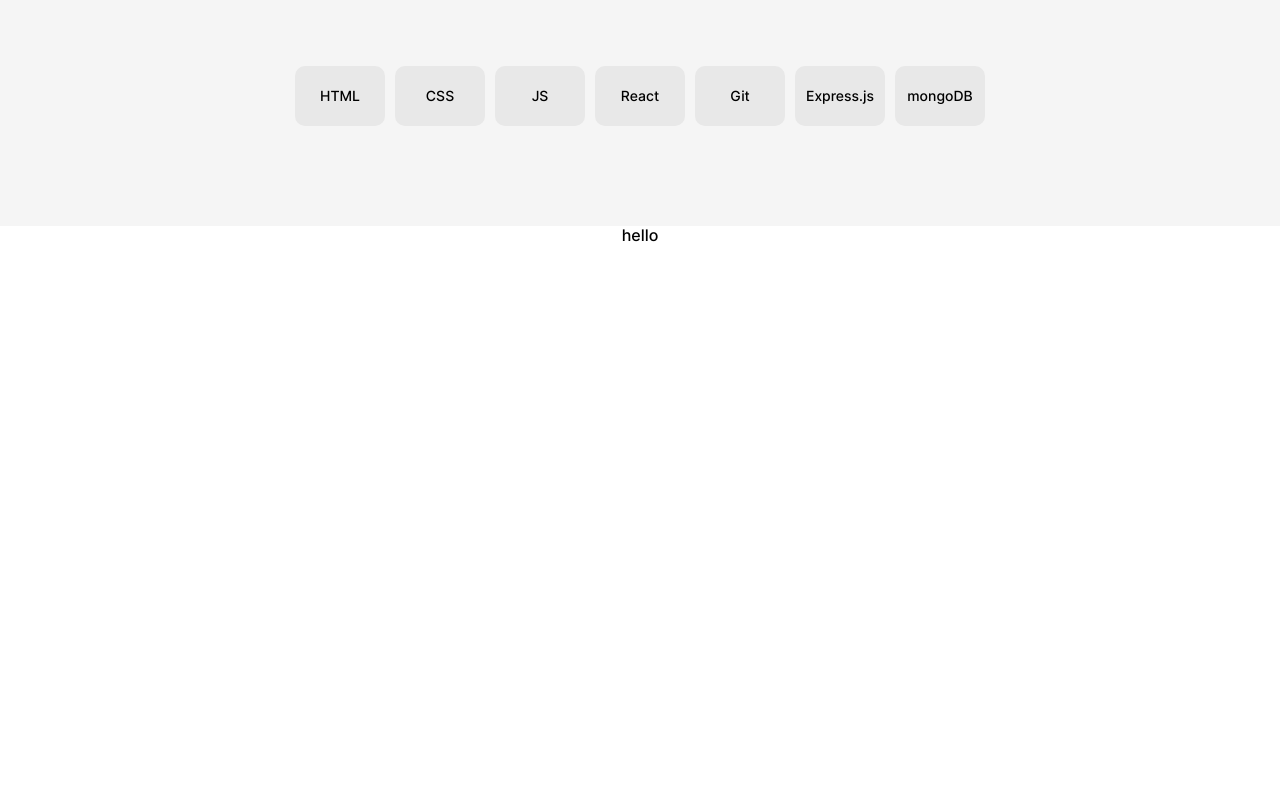
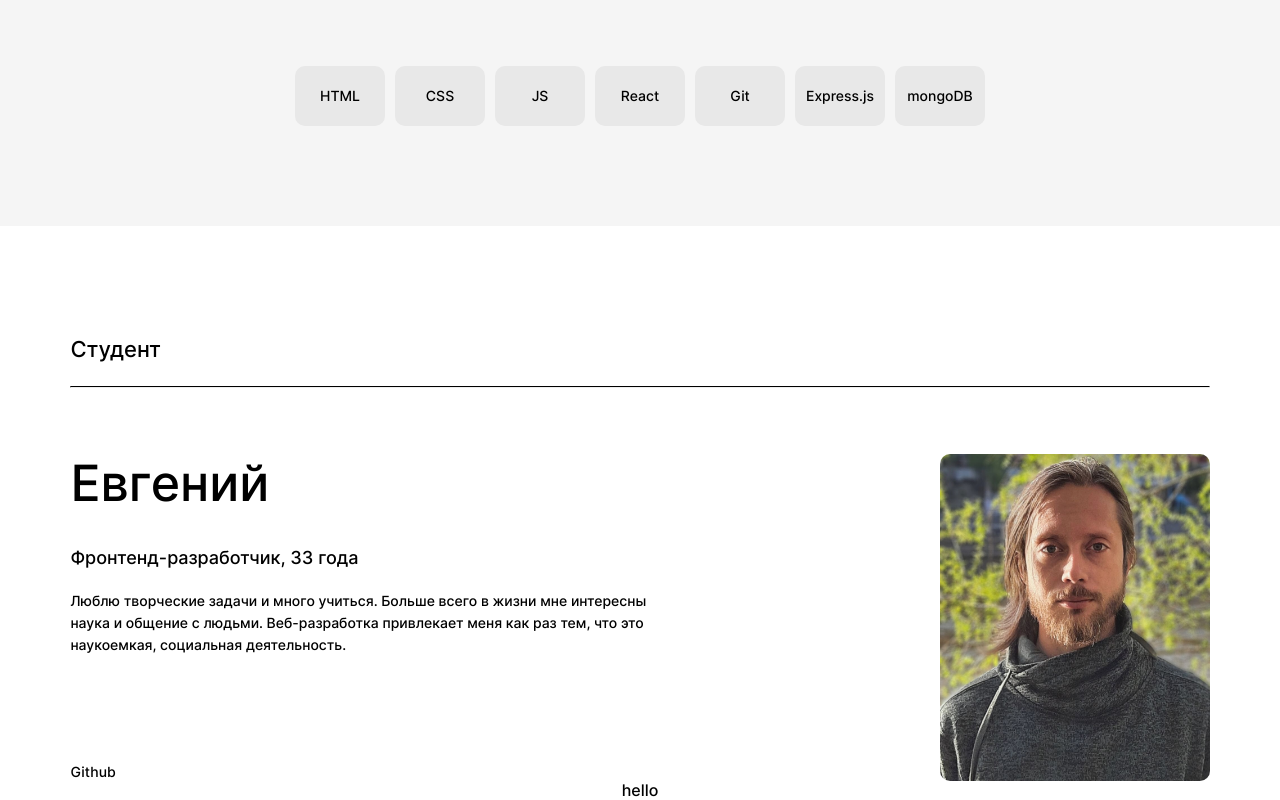
Before and after one commit to eugenvetrov/movies-explorer-frontend, a React (Create React App) app: page / in a window 1280 px wide. Shown: the part 1657-2457 px from the top of the page. Before the commit the page ends 1902 px from the top, so only its background shows below. Built offline with nearby package versions, Linux system fonts and the light colour scheme.

Commit message:
Make section student

```diff
--- a/src/components/AboutProject/AboutProject.css
+++ b/src/components/AboutProject/AboutProject.css
@@ -38,6 +38,7 @@
 .about-project__description-paragraph {
     display: flex;
     margin: 26px 0 0;
+    text-align: left;
 }
 
 .about-project__time-backend {
--- a/src/components/App/App.js
+++ b/src/components/App/App.js
@@ -5,6 +5,7 @@ import HeaderLanding from '../HeaderLanding/HeaderLanding.js';
 import LandingSelector from '../LandingSelector/LandingSelector';
 import AboutProject from '../AboutProject/AboutProject';
 import Technology from '../Technology/Technology';
+import Student from '../Student/Student';
 
 function App() {
 
@@ -20,6 +21,7 @@ function App() {
               <LandingSelector />
               <AboutProject />
               <Technology />
+              <Student />
               </>
             }
           />
--- /dev/null
+++ b/src/components/Student/Student.css
@@ -0,0 +1,52 @@
+.student {
+    display: grid;
+    margin: 66px 0 0 0;
+    width: 100%;
+    grid-area: title;
+    grid-template-columns: 51% 49%;
+    grid-template-rows: 76px 46px 187px 18px;
+    grid-template-areas: "title photo"
+                         "description photo"
+                         "text photo"
+                         "github-link photo";
+}
+
+.student__title {
+    font-size: 50px;
+    line-height: 58px;
+    grid-area: title;
+}
+
+.student__description {
+    font-size: 18px;
+    line-height: 20px;
+    font-weight: 500;
+    margin: 18px 0 0 0;
+    grid-area: description;
+}
+
+.student__text {
+    font-size: 14px;
+    line-height: 22px;
+    font-weight: 400;
+    grid-area: text;
+}
+
+.student__github-link {
+    font-size: 14px;
+    line-height: 17px;
+    font-weight: 500;
+    color: #000;
+    text-decoration: none;
+    grid-area: github-link;
+}
+
+.student__photo {
+    width: 270px;
+    height: 327px;
+    object-fit: cover;
+    justify-self: end;
+    border-radius: 10px;
+    margin: 0;
+    grid-area: photo;
+}
--- /dev/null
+++ b/src/components/Student/Student.js
@@ -0,0 +1,22 @@
+import './Student.css';
+import me from '../../images/me.jpg';
+
+const Student = () => {
+  return(
+    <section className="about-project">
+        <h2 className="about-project__title">Студент</h2>
+        <hr className="about-project__line"/>
+        <div className="student">
+            <p className="about-project__title student__title">Евгений</p>
+            <p className="student__description">Фронтенд-разработчик, 33 года</p>
+            <p className="student__text">Люблю творческие задачи и много учиться.
+             Больше всего в жизни мне интересны наука и общение с людьми.
+              Веб-разработка привлекает меня как раз тем, что это наукоемкая, социальная деятельность.</p>
+            <a href="https://github.com/eugenvetrov" className="student__github-link">Github</a>
+            <img src={me} className="student__photo" alt="фото студента" />
+        </div>
+    </section>
+  )
+}
+
+export default Student;
```
Also changed, not shown: src/images/me.jpg (added).
